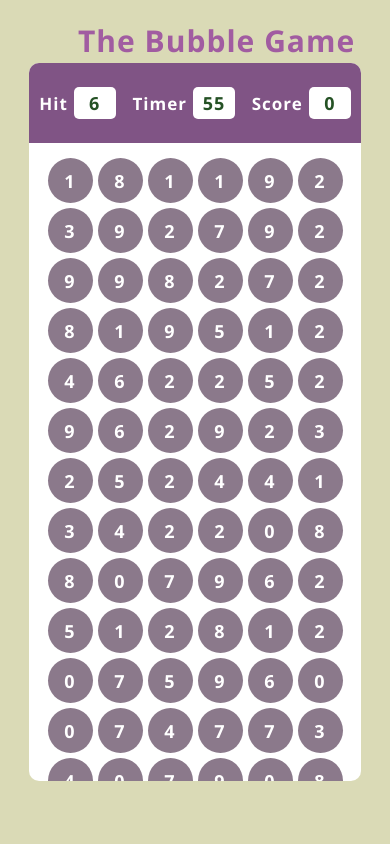
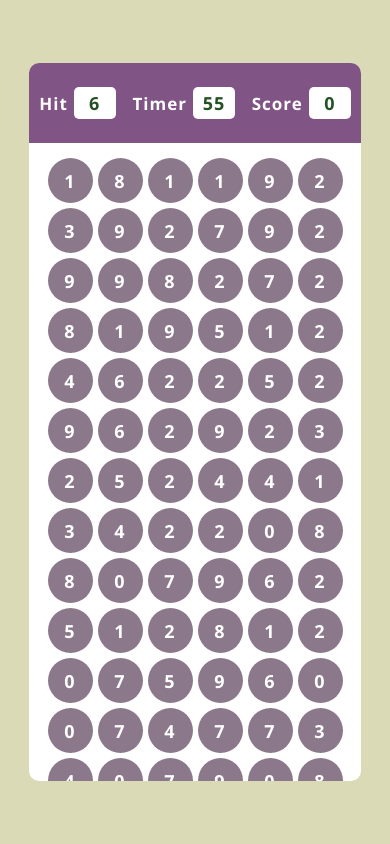
Before and after one commit to sagarbendale2004/Bubble-Game, a plain HTML site: page index.html in a window 390 px wide. Drawn offline with Linux system fonts and the light colour scheme.

Commit message:
Update style.css

```diff
--- a/style.css
+++ b/style.css
@@ -113,10 +113,7 @@ body {
     }
 
     .title {
-        font-size: 30px;
-        top: 20px;
-        left: 20%;
-        padding-bottom: 20px;
+        display: none;
     }
 
     .game-top {
```
